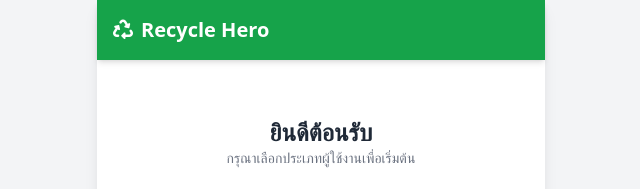
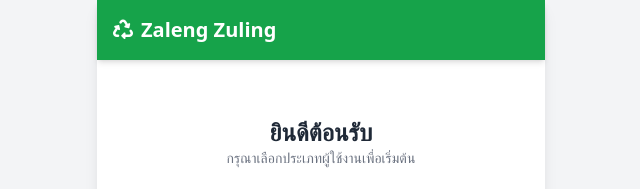
Before and after one commit to Panhuea/Zaleng-Zuling, a plain HTML site: page index.html in a window 1280 px wide. Shown: the top 189 px of the page, 319-959 px from the left. Drawn offline with nearby package versions, Linux system fonts and the light colour scheme.

Commit message:
Update index.html

```diff
--- a/index.html
+++ b/index.html
@@ -3,7 +3,7 @@
 <head>
     <meta charset="UTF-8">
     <meta name="viewport" content="width=device-width, initial-scale=1.0">
-    <title>Recycle Hero - เรียกซาเล้งรับขยะ</title>
+    <title>Zaleng Zuling - เรียกซาเล้งรับขยะ</title>
     <script src="https://cdn.tailwindcss.com"></script>
     <link href="https://cdnjs.cloudflare.com/ajax/libs/font-awesome/6.0.0/css/all.min.css" rel="stylesheet">
 </head>
@@ -12,7 +12,7 @@
     <div class="max-w-md mx-auto bg-white min-h-screen shadow-lg flex flex-col justify-between relative">
 
         <header class="bg-green-600 text-white p-4 flex justify-between items-center shadow-md">
-            <h1 class="font-bold text-xl"><i class="fa-solid fa-recycle mr-2"></i>Recycle Hero</h1>
+            <h1 class="font-bold text-xl"><i class="fa-solid fa-recycle mr-2"></i>Zaleng Zuling</h1>
             <span id="userBadge" class="text-xs bg-green-800 px-2 py-1 rounded-full hidden"></span>
         </header>
 
```
